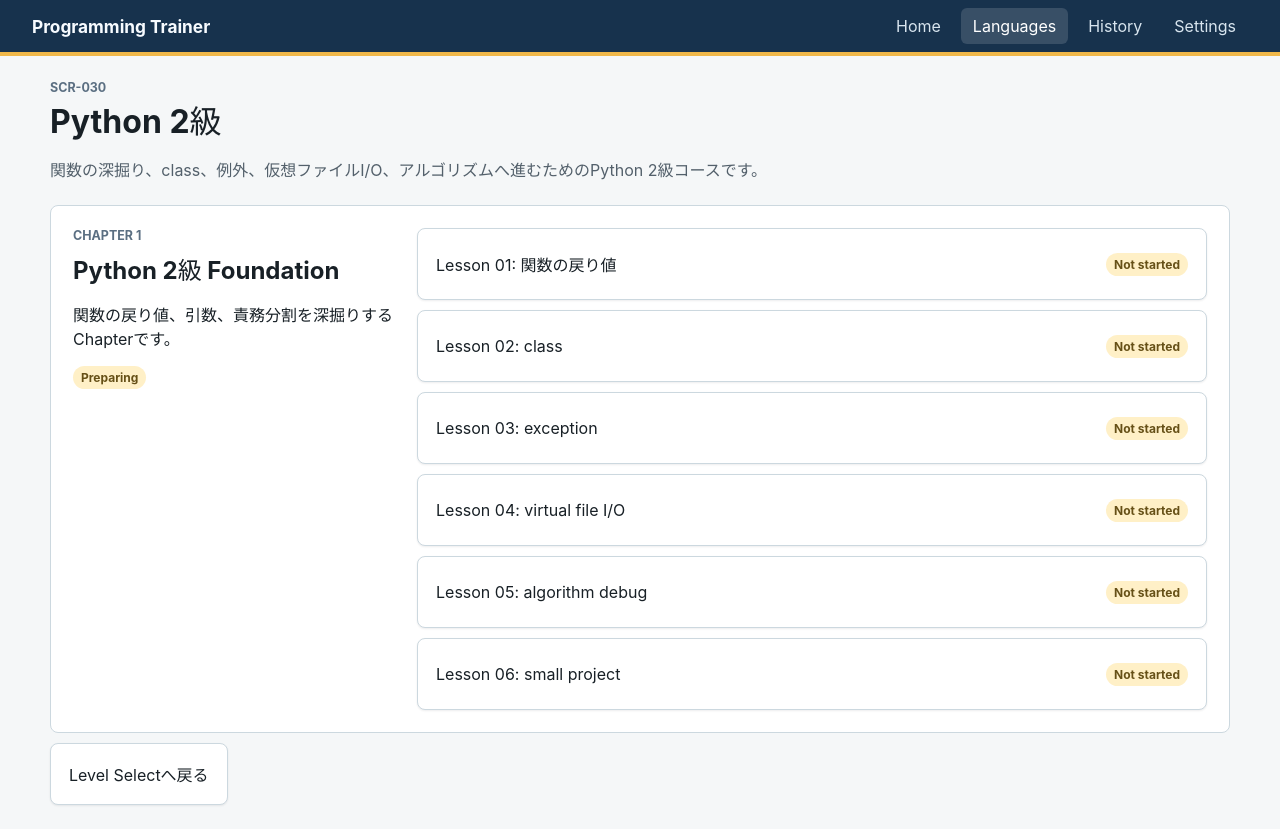
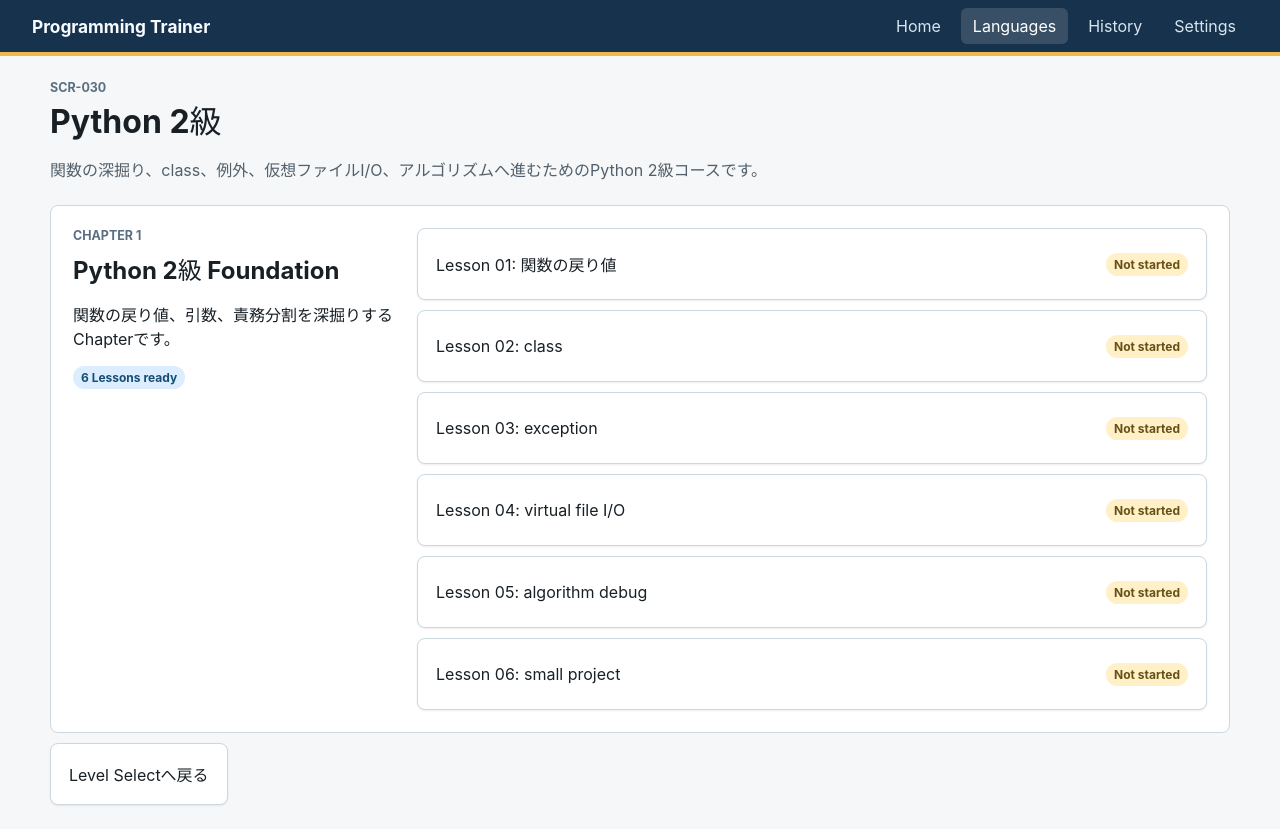
Before and after one commit to ShijimiWORKs-sudo/shijimiworks-programmingtrainer, a React (Vite) app: page /languages/python/grade-2 in a window 1280 px wide. Built offline with nearby package versions, Linux system fonts and the light colour scheme.

Commit message:
Polish Python grade 2 curriculum readiness

```diff
--- a/src/routes/PythonGrade2CurriculumPage.tsx
+++ b/src/routes/PythonGrade2CurriculumPage.tsx
@@ -11,14 +11,18 @@ export function PythonGrade2CurriculumPage() {
         <p>{pythonGrade2Course.description}</p>
       </PageHeader>
       <div className="curriculum-list">
-        {pythonGrade2Course.chapters.map((chapter) => (
+        {pythonGrade2Course.chapters.map((chapter) => {
+          const publishedLessonCount = chapter.lessons.filter((lesson) => lesson.status === "published").length;
+          const hasPublishedLessons = publishedLessonCount > 0;
+
+          return (
             <article key={chapter.id} className="chapter-block">
               <div className="chapter-overview">
                 <p className="eyebrow">Chapter {chapter.order}</p>
                 <h2>{chapter.title}</h2>
                 <p>{chapter.description}</p>
-              <span className="chapter-progress-state chapter-progress-not_started">
-                Preparing
+                <span className={`chapter-progress-state chapter-progress-${hasPublishedLessons ? "in_progress" : "not_started"}`}>
+                  {hasPublishedLessons ? `${publishedLessonCount} Lessons ready` : "Preparing"}
                 </span>
               </div>
               <div className="lesson-list">
@@ -41,7 +45,8 @@ export function PythonGrade2CurriculumPage() {
                 )}
               </div>
             </article>
-        ))}
+          );
+        })}
       </div>
       <div className="completion-actions">
         <Link className="secondary-action inline-action" to={routePaths.python}>
```
Also changed, not shown: 3 other files (tests, documents, lock files or other folders). Lines whose indentation alone changed are shown as unchanged.
